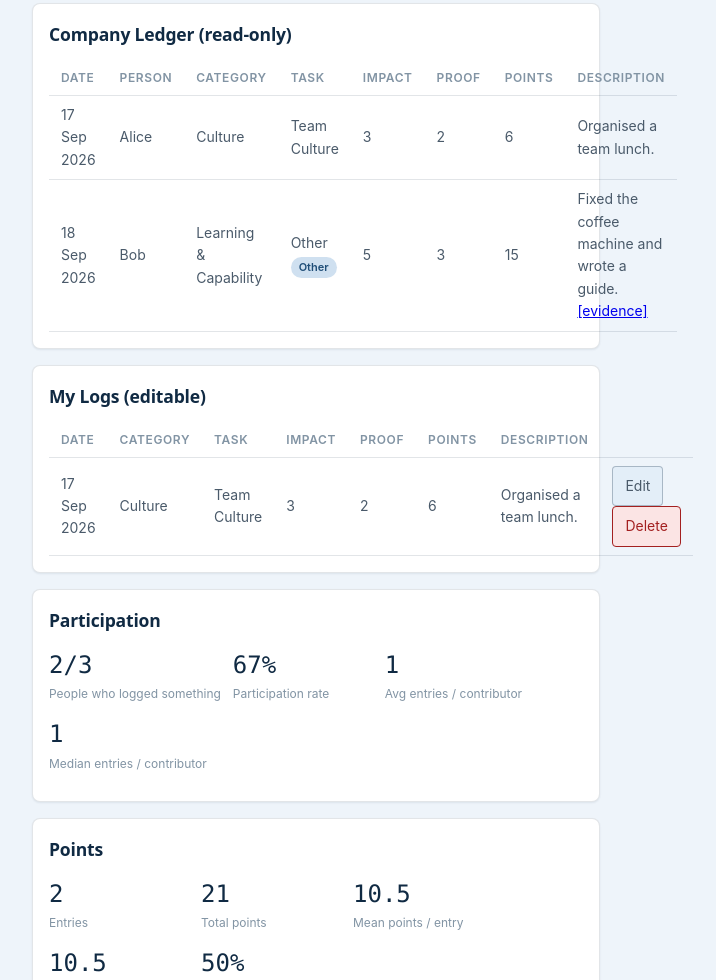
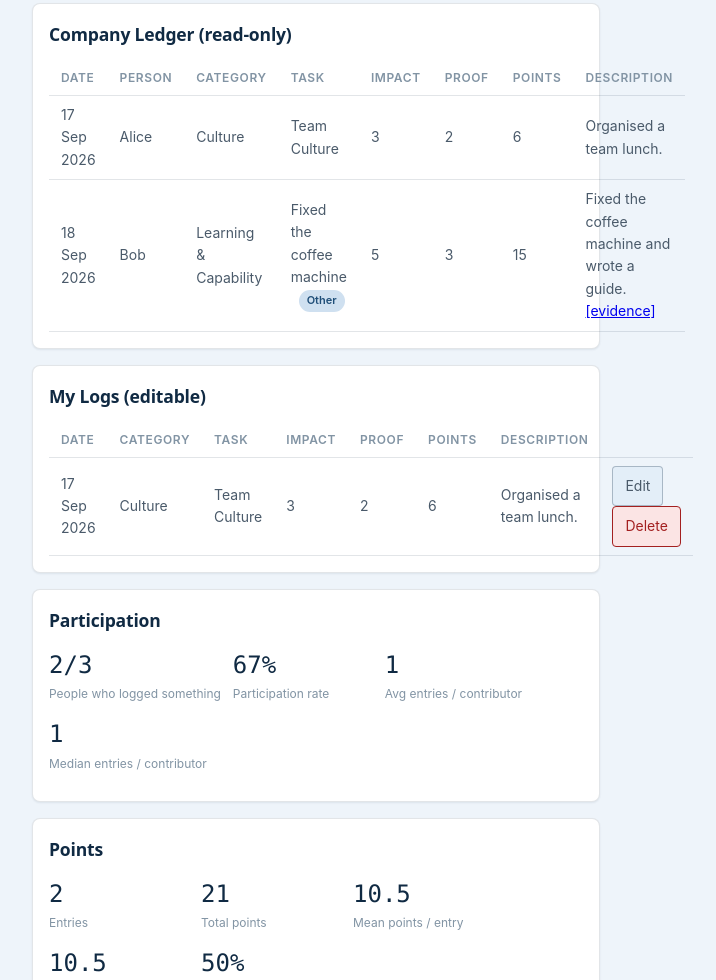
Before and after one commit to detronics-apps/LedgerApp, a website with bundled scripts: page dev/harness.html in a window 1280 px wide. Shown: the part 978-1958 px from the top of the page, without its empty margins (324-1040 px from the left). Built offline with nearby package versions, Linux system fonts and the light colour scheme.

Commit message:
Fix cramped, redundant task label for custom entries
A custom ("Other") entry with no customTaskName fell back to the
literal word "Other" right against the "Other" badge with no space,
reading as "OtherOther". Show the actual custom task text instead,
and give the badge room to breathe.

Co-Authored-By: Claude Sonnet 5 <noreply@anthropic.com>

```diff
--- a/css/components.css
+++ b/css/components.css
@@ -65,7 +65,7 @@ table.table { width: 100%; border-collapse: collapse; font-size: 14px; }
 table.table th, table.table td { text-align: left; padding: var(--space-2) var(--space-3); border-bottom: 1px solid var(--border); }
 table.table th { color: var(--text-faint); font-weight: 600; font-size: 12px; text-transform: uppercase; letter-spacing: 0.05em; }
 
-.badge { display: inline-block; padding: 2px 8px; border-radius: 999px; font-size: 11px; font-weight: 600; background: var(--accent-soft); color: var(--accent-strong); }
+.badge { display: inline-block; margin-left: var(--space-2); padding: 2px 8px; border-radius: 999px; font-size: 11px; font-weight: 600; background: var(--accent-soft); color: var(--accent-strong); }
 
 .banner { border-radius: var(--radius-sm); padding: var(--space-2) var(--space-3); border: 1px solid; margin-bottom: var(--space-3); }
 .banner-ok     { color: var(--ok);     background: var(--ok-soft);     border-color: var(--ok); }
--- a/dev/harness.js
+++ b/dev/harness.js
@@ -28,7 +28,7 @@ mount.appendChild(buildLogForm({
 
 const mockEntries = [
   { id: '1', date: '2026-09-17', categoryName: 'Culture', taskName: 'Team Culture', isCustomTask: false, impact: 3, proof: 2, points: 6, description: 'Organised a team lunch.', evidenceUrl: '', displayName: 'Alice', uid: 'alice' },
-  { id: '2', date: '2026-09-18', categoryName: 'Learning & Capability', taskName: '', isCustomTask: true, impact: 5, proof: 3, points: 15, description: 'Fixed the coffee machine and wrote a guide.', evidenceUrl: 'https://example.com/guide', displayName: 'Bob', uid: 'bob' },
+  { id: '2', date: '2026-09-18', categoryName: 'Learning & Capability', taskName: '', customTaskName: 'Fixed the coffee machine', isCustomTask: true, impact: 5, proof: 3, points: 15, description: 'Fixed the coffee machine and wrote a guide.', evidenceUrl: 'https://example.com/guide', displayName: 'Bob', uid: 'bob' },
 ];
 
 document.getElementById('mount').appendChild(el('div', { class: 'panel' }, [
--- a/js/ui/entries-table.js
+++ b/js/ui/entries-table.js
@@ -17,7 +17,7 @@ export function buildEntriesTable(entries, { showOwner = true, onEdit = null, on
       el('td', { text: formatDate(entry.date) }),
       el('td', { text: entry.categoryName }),
       el('td', {}, [
-        entry.taskName || 'Other',
+        entry.isCustomTask ? (entry.customTaskName || 'Untitled') : entry.taskName,
         entry.isCustomTask ? el('span', { class: 'badge', text: 'Other' }) : null,
       ]),
       el('td', { text: String(entry.impact) }),
```
